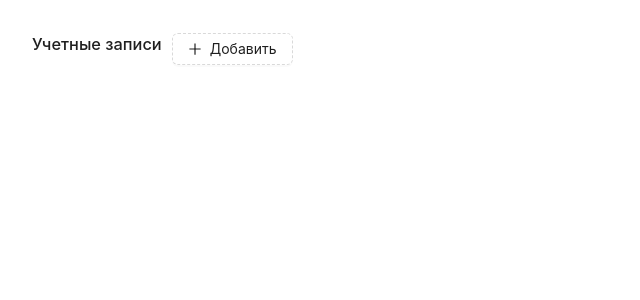
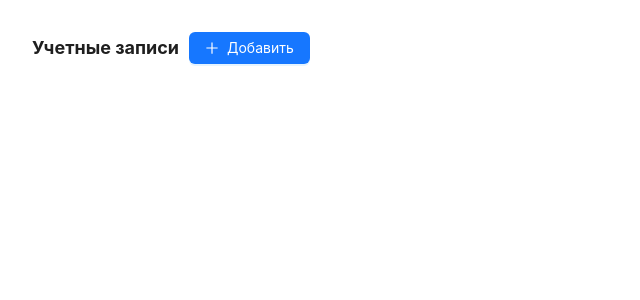
Before and after one commit to FarhodD/account-management, a Vue app: page / in a window 1280 px wide. Shown: the top 300 px of the page, without its empty margins (0-640 px from the left). Built offline with nearby package versions, Linux system fonts and the light colour scheme.

Commit message:
style: добавлены стили

```diff
--- a/src/assets/main.css
+++ b/src/assets/main.css
@@ -1,10 +1,20 @@
 @import './base.css';
+
+* {
+  margin: 0;
+  padding: 0;
+  box-sizing: border-box;
+}
 
 #app {
   max-width: 1280px;
   margin: 0 auto;
   padding: 2rem;
   font-weight: normal;
+}
+
+h3 {
+  margin: 0 !important;
 }
 
 .ant-space-item {
--- a/src/components/Form.vue
+++ b/src/components/Form.vue
@@ -1,13 +1,13 @@
 <template>
   <a-form
-    style="width: 100%"
+    style="width: 100%;"
     ref="formRef"
     name="account_form"
     :model="formState"
   >
-    <div style="display: flex; gap: 10px; align-items: center">
-      <h3>Учетные записи</h3>
-      <a-button type="dashed" @click="addAccount">
+    <div style="display: flex; gap: 10px; align-items: center; margin-bottom: 20px;">
+      <h3 style="font-size: 18px; font-weight: bold;">Учетные записи</h3>
+      <a-button type="primary" @click="addAccount">
         <PlusOutlined />
         Добавить
       </a-button>
```
